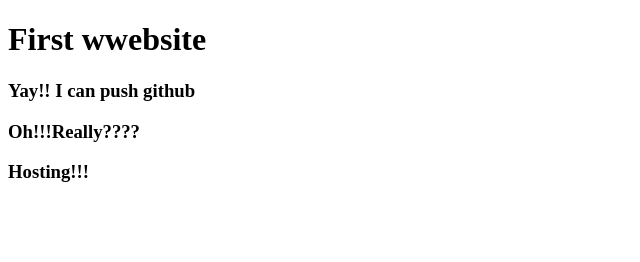
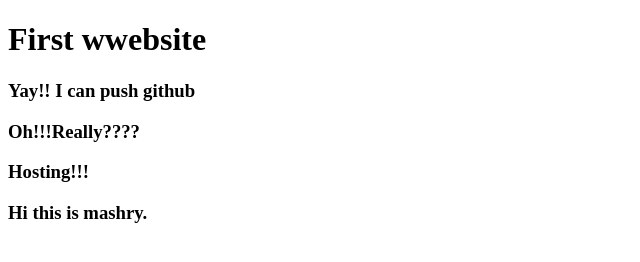
Before and after one commit to SysCall97/my-first-website, a plain HTML site: page index.html in a window 1280 px wide. Shown: the whole page, without its empty margins (0-640 px from the left). Drawn offline with Linux system fonts and the light colour scheme.

Commit message:
mashry changed

```diff
--- a/index.html
+++ b/index.html
@@ -10,5 +10,6 @@
     <h3>Yay!! I can push github</h3>
     <h3>Oh!!!Really????</h3>
     <h3>Hosting!!!</h3>
+    <h3>Hi this is mashry.</h3>
 </body>
 </html>
```
